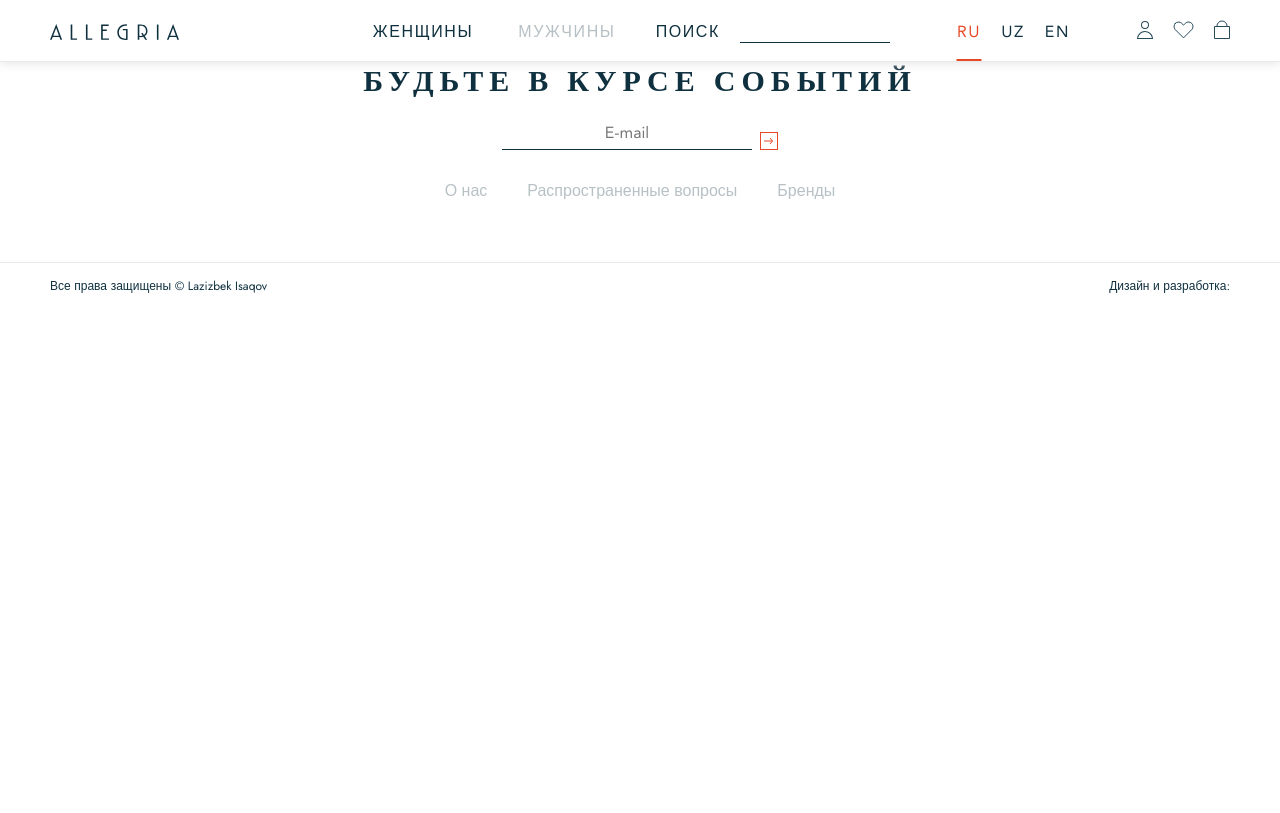
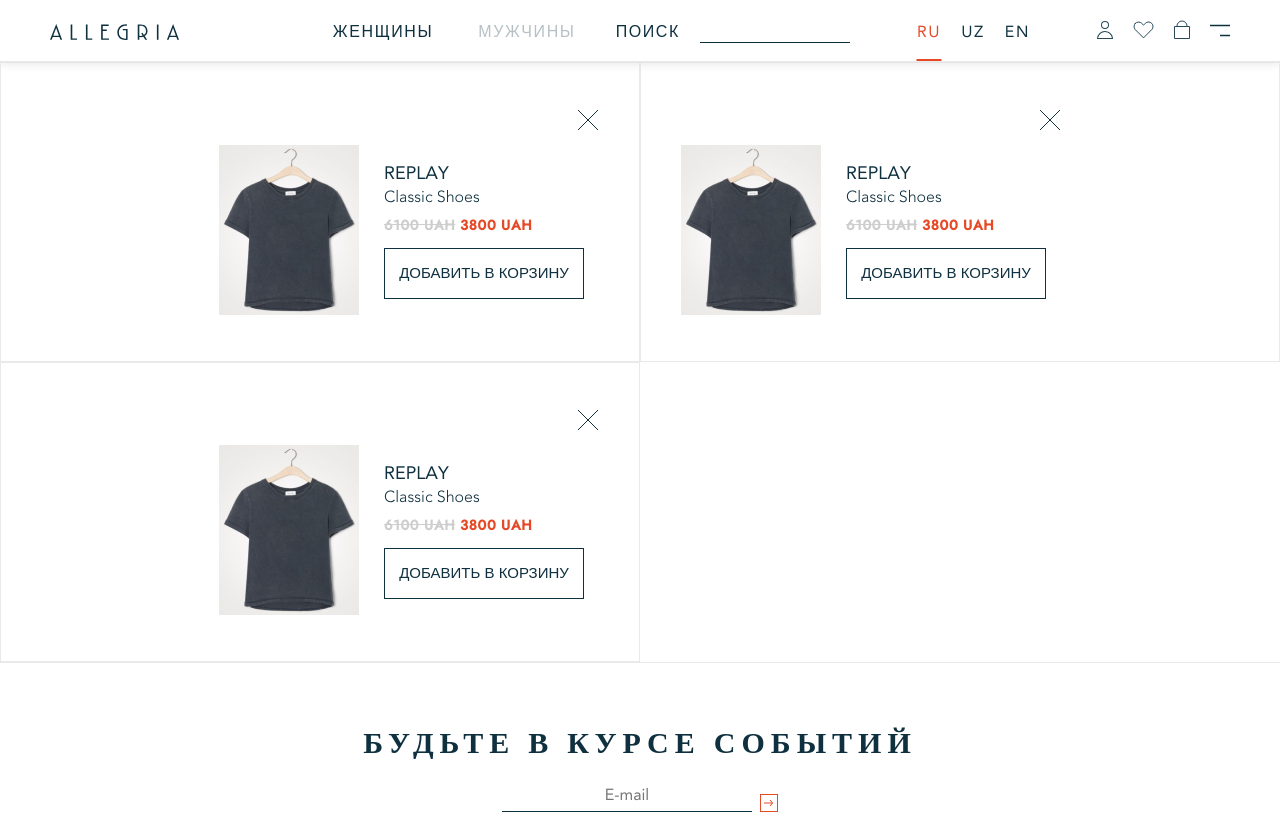
Before and after one commit to Lazizbek010/Allegria-eCommeranse-shop, a Vue app: page /wishlist in a window 1280 px wide. Shown: the top 813 px of the page. Built offline with nearby package versions, Linux system fonts and the light colour scheme.

Commit message:
wishlist page

```diff
--- a/src/assets/scss/global.scss
+++ b/src/assets/scss/global.scss
@@ -375,3 +375,16 @@
     font-family: 'Avenir', sans-serif;
     @include font(14, 19, 500);
 }
+// --------------
+.product-price{
+    font-family: 'Jost', serif;
+    letter-spacing: 0.045em;
+    @include font(14,20,700);
+    .old-price{
+        text-decoration: line-through;
+        color: var(--line-color);
+    }
+    .new-price{
+        color: var(--tomato-color);
+    }
+}
--- a/src/assets/scss/main.scss
+++ b/src/assets/scss/main.scss
@@ -10,4 +10,5 @@
 @import './modal.scss';
 @import './commonquestion.scss';
 @import './registration.scss';
+@import './wishlist.scss';
 @import './media.scss';
--- a/src/assets/scss/nav.scss
+++ b/src/assets/scss/nav.scss
@@ -29,7 +29,8 @@
                 display: flex;
                 align-items: center;
                 gap: 20px;
-                div{
+                a, div{
+                    display: block;
                     position: relative;
                     .heart-abso{
                         position: absolute;
--- /dev/null
+++ b/src/assets/scss/wishlist.scss
@@ -0,0 +1,87 @@
+.wishlist{
+    padding-top: 61.8px;
+    &__container{
+        display: flex;
+        flex-wrap: wrap;
+        &__item{
+            display: flex;
+            &:nth-child(even){
+                justify-content: flex-start;
+            }
+            &:nth-child(odd){
+                justify-content: flex-end;
+            }
+            width: 50%;
+            @include media(850px){
+                padding: 45px 15px;
+            }
+            @include media(750px){
+                width: 100%;
+                &:nth-child(even){
+                    justify-content: center;
+                }
+                &:nth-child(odd){
+                    justify-content: center;
+                }
+            }
+            border: 1px solid var(--light-color1);
+            padding: 46px 40px;
+            &-content{
+                width: 380px;
+                @include media(850px){
+                    width: 344px;
+                }
+                &__close{
+                    text-align: end;
+                    margin-bottom: 10px;
+                }
+                &__info{
+                    display: flex;
+                    gap: 25px;
+                    align-items: center;
+                    @include media(850px){
+                        gap: 19px;
+                    }
+                    @include media(360px){
+                        flex-direction: column;
+                    }
+                    &__img{
+                        width: 140px;
+                        height: 170px;
+                        img{
+                            width: inherit;
+                            height: inherit;
+                            object-fit: cover;
+                        }
+                        @include media(850px){
+                            width: 135px;
+                            height: 165px;
+                        }
+                    }
+                    &__text{
+                        font-family: 'Avenir', sans-serif;
+                        text-transform: uppercase;
+                        @include font(18,25,500);
+                        h2{
+                            @include font(18,25,500);
+                        }
+                        h6{
+                            text-transform: capitalize;
+                            @include font(16,22,300);
+                            margin-bottom: 7px;
+                        }
+                        p{
+                            margin-bottom: 13px;
+                        }
+                        #btn-wishlist{
+                            @include font(15,19,500);
+                            @include media(850px){
+                                min-width: 190px;
+                            }
+                        }
+                    }
+                }
+            }
+        }
+    }
+}
--- a/src/components/NavComponent.vue
+++ b/src/components/NavComponent.vue
@@ -16,14 +16,14 @@
                                     clip-rule="evenodd" />
                             </svg>
                         </div>
-                        <div class="nav-heart">
+                        <router-link :to="{name: 'wishlist'}" class="nav-heart">
                             <svg xmlns="http://www.w3.org/2000/svg" width="21" height="18" fill="none">
                                 <path stroke="#254A5A" stroke-linecap="round"
                                     d="M2.318 2.318a4.5 4.5 0 0 1 6.364 0L10.5 4.136l1.818-1.818a4.5 4.5 0 0 1 6.364 6.364L10.5 16.864 2.318 8.682a4.5 4.5 0 0 1 0-6.364Z"
                                     clip-rule="evenodd" />
                             </svg>
                             <div v-if="store.cart > 0" class="heart-abso description-text">{{ store.cart }}</div>
-                        </div>
+                        </router-link>
                         <div class="nav-cart">
                             <svg xmlns="http://www.w3.org/2000/svg" width="16" height="19" fill="none">
                                 <path stroke="#254A5A" d="M.5 6.5h15v12H.5zM13 6A5 5 0 0 0 3 6" />
@@ -157,7 +157,7 @@
             </div>
             <div v-else class="modal-forgot__text select-font">
                 Ссылка для восстановления пароля отправлено
-                на katyamaryukha1998@gmail.com .
+                на <br> katyamaryukha1998@gmail.com .
             </div>
         </div>
     </div>
--- a/src/router/index.js
+++ b/src/router/index.js
@@ -6,6 +6,10 @@
 import AboutProductsView from '@/views/pages/AboutProductView.vue';
 import CommonQuestionsView from '@/views/pages/CommonQuestionsView.vue'
 import RegistrationView from '@/views/pages/RegistrationView.vue'
+import WishlistView from '@/views/pages/WishlistView.vue'
+
+
+
 const router = createRouter({
   history: createWebHistory(),
   routes: [
@@ -44,6 +48,11 @@
       path: '/registration',
       name: 'registration',
       component: RegistrationView
+    },
+    {
+      path: '/wishlist',
+      name: 'wishlist',
+      component: WishlistView
     }
   ],
   scrollBehavior() {
--- /dev/null
+++ b/src/views/pages/WishlistView.vue
@@ -0,0 +1,32 @@
+<template>
+    <div class="wishlist">
+        <div class="wishlist__container">
+            <div class="wishlist__container__item" v-for="item in 3" :key="item">
+                <div class="wishlist__container__item-content">
+                    <div class="wishlist__container__item-content__close">
+                        <svg xmlns="http://www.w3.org/2000/svg" width="22" height="22" fill="none"><path stroke="#0F303F" d="m1 1 20 20M21 1 1 21"/></svg>
+                    </div>
+                    <div class="wishlist__container__item-content__info">
+                        <div class="wishlist__container__item-content__info__img">
+                            <img src="@/assets/images/wishlist-img.png" alt="">
+                        </div>
+                        <div class="wishlist__container__item-content__info__text">
+                            <h2>REPlay</h2>
+                            <h6>Classic shoes</h6>
+                            <p class="product-price"><span class="old-price">6100 UAH</span> <span class="new-price">3800 UAH</span></p>
+                            <button class="btn add-to-cart-btn" id="btn-wishlist">добавить в корзину</button>
+                        </div>
+                    </div>
+                </div>
+            </div>
+        </div>
+    </div>
+</template>
+
+<script setup>
+
+</script>
+
+<style lang="scss" scoped>
+
+</style>
```
Also changed, not shown: src/views/pages/RegistrationView.vue (+11 -8 lines), src/assets/images/wishlist-img.png (added).
